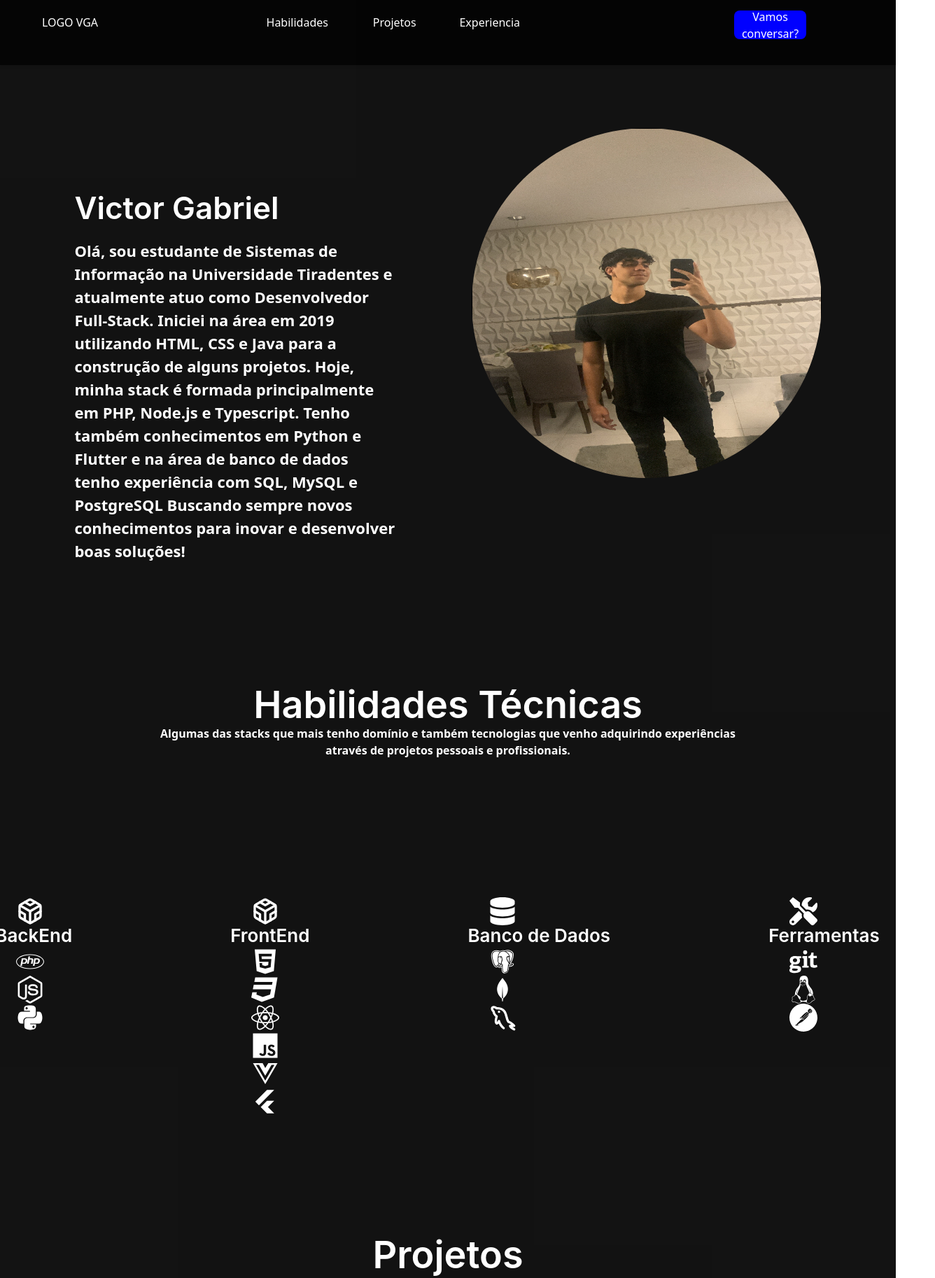
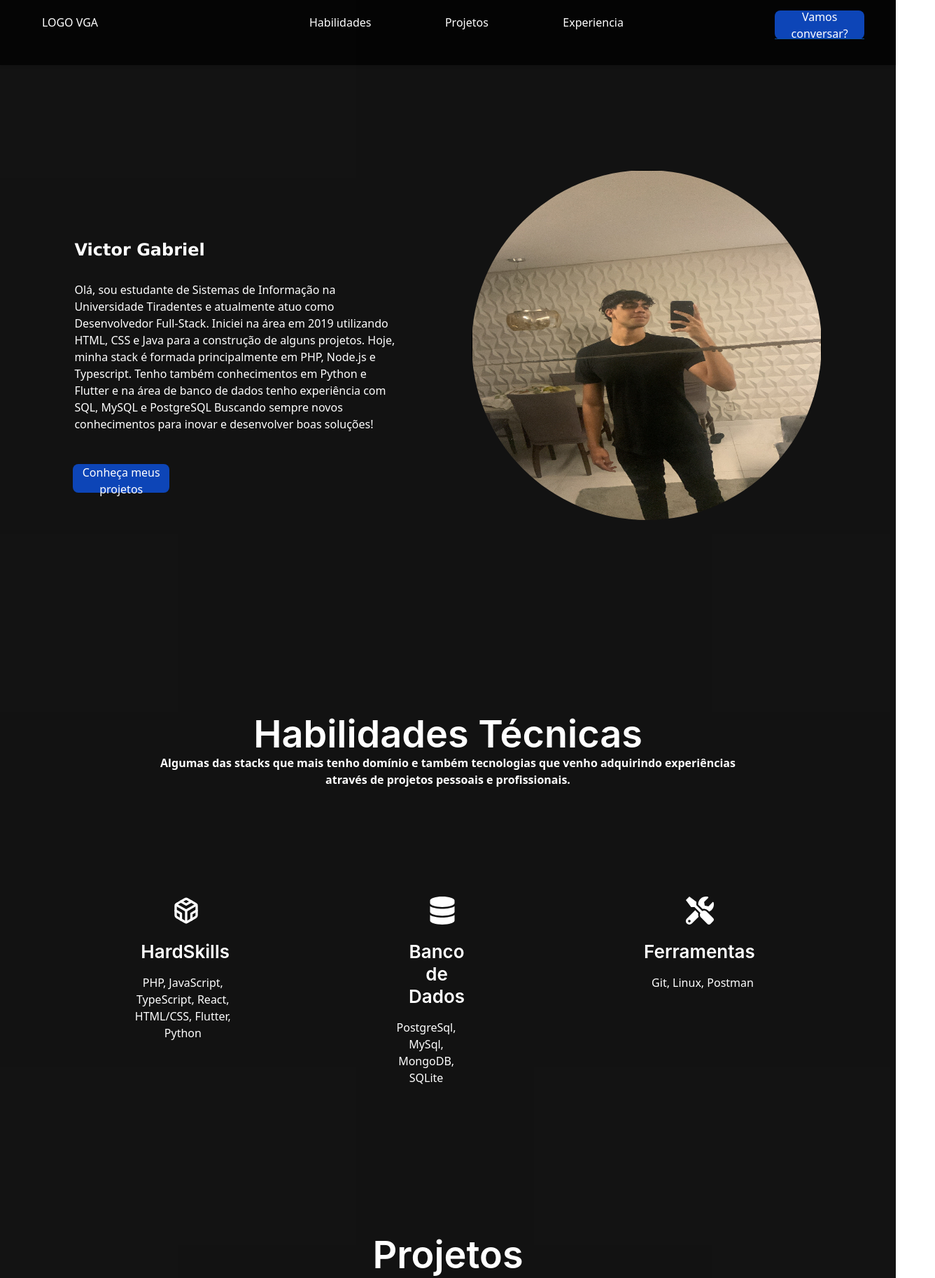
Before and after one commit to victorsota/portfolio, a React (Vite) app: page / in a window 1280 px wide. Shown: the top 1826 px of the page at 70% size, 1336 px wide, since content can reach past the window. Built offline with nearby package versions, Linux system fonts and the light colour scheme.

Commit message:
feat: correcoes de alinhamento e skills

```diff
--- a/src/components/About.jsx
+++ b/src/components/About.jsx
@@ -1,6 +1,7 @@
 import React from "react";
 import "../styles/about.css";
 import minhaFoto from "../img/minhaFoto.jpeg";
+import { Link } from "react-scroll";
 
 const About = () => {
   return (
@@ -9,7 +10,7 @@ const About = () => {
         <div className="textAbout">
           <div className="nome">Victor Gabriel</div>
           <br></br>
-          <div className="about">
+          <div className="sobremim">
             Olá, sou estudante de Sistemas de Informação na Universidade
             Tiradentes e atualmente atuo como Desenvolvedor Full-Stack. Iniciei
             na área em 2019 utilizando HTML, CSS e Java para a construção de
@@ -18,6 +19,13 @@ const About = () => {
             e na área de banco de dados tenho experiência com SQL, MySQL e
             PostgreSQL Buscando sempre novos conhecimentos para inovar e
             desenvolver boas soluções!
+          </div>
+          <div class="localbotao">
+            <div class="botaoabout">
+              <Link to="projects" smooth={true} duration={500}>
+                <button className="botaoabout2">Conheça meus projetos</button>
+              </Link>
+            </div>
           </div>
         </div>
         <div className="profile-container">
--- a/src/components/Contact.jsx
+++ b/src/components/Contact.jsx
@@ -84,15 +84,15 @@ const Contact = () => {
         <h2 class="textfim">Contatos e Redes Sociais</h2>
         <div class="iconerede">
           <div class="redesocial">
-            <FaGithub className="icon" />
+            <FaGithub className="iconex" />
             <a class="linksocial">github.com/victorsota</a>
           </div>
           <div class="redesocial">
-            <FaLinkedin className="icon" />
+            <FaLinkedin className="iconex" />
             <a class="linksocial">linkedin.com/in/victor-gabriel-vieira/</a>
           </div>
           <div class="redesocial">
-            <TfiEmail className="icon" />
+            <TfiEmail className="iconex" />
             <a class="linksocial">victorgabrielfrancisco@gmail.com</a>
           </div>
         </div>
--- a/src/components/Experience.jsx
+++ b/src/components/Experience.jsx
@@ -1,4 +1,3 @@
-import "../styles/projects.css";
 import "../styles/experience.css";
 import exp from "../img/exp.png";
 
@@ -15,12 +14,12 @@ const Experience = () => {
             title="profilePicture"
           />
         </div>
-        <div className="textAbout">
+        <div className="textexp">
           <div className="nomeex">Desenvolvedor FullStack</div>
           <br></br>
           <div className="about">
             Companhia de Saneamento de Sergipe{" "}
-            <a class="data">/ abril 2022 - o momento / </a>
+            <a class="data">/abril 2022 - o momento/ </a>
             <p></p>
             <br></br>- Desenvolvimento do Sistema de Gerenciamento de Frota • Na
             construção do projeto utilizei Javascript, PHP, HTML e CSS • Banco
--- a/src/components/Navbar.jsx
+++ b/src/components/Navbar.jsx
@@ -16,12 +16,12 @@ const Navbar = () => {
                 Habilidades
               </Link>
             </li>
-            <li>
+            <li class="links">
               <Link to="projects" smooth={true} duration={500}>
                 Projetos
               </Link>
             </li>
-            <li>
+            <li class="links">
               <Link to="experience" smooth={true} duration={500}>
                 Experiencia
               </Link>
--- a/src/components/Skills.jsx
+++ b/src/components/Skills.jsx
@@ -32,36 +32,20 @@ const Skills = () => {
       <div className="skills">
         <div class="container">
           <FiCodesandbox className="icon" />
-          <span className="text">BackEnd</span>
-          <div class="subicons">
-            <FaPhp className="icon" />
-            <FaNodeJs className="icon" />
-            <FaPython className="icon" />
+          <span className="text">HardSkills</span>
+          <div class="habilidades">
+            PHP, JavaScript, TypeScript, React, HTML/CSS, Flutter, Python
           </div>
         </div>
-        <div class="container">
-          <FiCodesandbox className="icon" />
-          <span className="text">FrontEnd</span>
-          <FaHtml5 className="icon" />
-          <FaCss3 className="icon" />
-          <FaReact className="icon" />
-          <IoLogoJavascript className="icon" />
-          <FaVuejs className="icon" />
-          <RiFlutterFill className="icon" />
-        </div>
-        <div class="container">
+        <div class="container2">
           <FaDatabase className="icon" />
           <span className="text">Banco de Dados</span>
-          <BiLogoPostgresql className="icon" />
-          <BiLogoMongodb className="icon" />
-          <TbBrandMysql className="icon" />
+          <div class="habilidades">PostgreSql, MySql, MongoDB, SQLite</div>
         </div>
-        <div class="container2">
+        <div class="container3">
           <FaTools className="icon2" />
           <span className="text">Ferramentas</span>
-          <FaGit className="icon" />
-          <FaLinux className="icon" />
-          <SiPostman className="icon" />
+          <div class="habilidades">Git, Linux, Postman</div>
         </div>
       </div>
     </section>
--- a/src/styles/about.css
+++ b/src/styles/about.css
@@ -1,19 +1,46 @@
 .text {
   color: #ffffff;
   width: 357px;
-  font-family: Inter;
-  font-size: 44px;
+  font-family: Verdana, Geneva, Tahoma, sans-serif;
+  font-size: 16px;
   font-weight: 600;
   line-height: 29px;
   letter-spacing: 0em;
   text-align: left;
 }
 
+.botaoabout {
+  width: 30%;
+  font-size: 16px;
+  width: 30%;
+  text-align: left;
+  margin-left: -20%;
+}
+
+.botaoabout2 {
+  margin-top: 45px;
+  margin-left: 65%;
+  width: 100%;
+  height: 41px; /* Altura atualizada */
+  border-radius: 8px; /* Pontas arredondadas */
+  background-color: #0d45b7;
+  color: white; /* Cor do texto branco */
+  border: none;
+  font-weight: normal;
+  cursor: pointer;
+  align-items: center; /* Centraliza verticalmente */
+  justify-content: center;
+  position: relative; /* Adiciona posição relativa */
+}
+
+.localbotao {
+  width: 100%;
+}
 .nome {
   color: #ffffff;
   width: 357px;
-  font-family: Inter;
-  font-size: 44px;
+  font-family: Verdana, Geneva, Tahoma, sans-serif;
+  font-size: 24px;
   font-weight: 600;
   line-height: 29px;
   letter-spacing: 0em;
@@ -22,16 +49,20 @@
 
 .textAbout {
   width: 36%;
-  padding: 0%;
-  /* margin-left: -700px; */
   margin-top: 100px;
 }
 
 .about {
   color: white;
-  font-size: 22px;
+  font-size: 16px;
+  font-family: Verdana, Geneva, Tahoma, sans-serif;
 }
 
+.sobremim {
+  font-size: 16px;
+  color: white;
+  font-weight: normal;
+}
 .conteudo {
   /* margin-left: 50%; */
   display: flex;
--- a/src/styles/experience.css
+++ b/src/styles/experience.css
@@ -12,9 +12,9 @@
 
 .nomeex {
   color: #ffffff;
-  width: 657px;
-  font-family: Inter;
-  font-size: 44px;
+  width: 357px;
+  font-family: Verdana, Geneva, Tahoma, sans-serif;
+  font-size: 24px;
   font-weight: 600;
   line-height: 29px;
   letter-spacing: 0em;
@@ -25,20 +25,17 @@
   color: blue;
 }
 
-.textAbout {
+.textexp {
   width: 36%;
-  padding: 0%;
-  /* margin-left: -700px; */
-  margin-top: 100px;
 }
 
 .about {
   color: white;
-  font-size: 22px;
+  font-size: 16px;
+  font-weight: normal;
 }
 
 .conteudo {
-  /* margin-left: 50%; */
   display: flex;
   width: 100%;
   justify-content: space-evenly;
--- a/src/styles/form.css
+++ b/src/styles/form.css
@@ -13,6 +13,7 @@
   margin-bottom: 25px;
   color: white;
   font-size: 25px;
+  font-weight: normal;
 }
 label {
   display: none; /* Oculta as labels */
@@ -55,6 +56,7 @@ textarea {
   width: 100%;
   padding: 10px;
   border: 1px solid #ccc;
+  font-weight: normal;
   border-radius: 4px;
   box-sizing: border-box;
   font-size: 14px;
--- a/src/styles/skills.css
+++ b/src/styles/skills.css
@@ -9,11 +9,20 @@
   text-align: center;
 }
 
-.contenttitle {
+.habilidades {
+  margin-top: 15px;
+  color: white;
+  font-size: 16px;
+  font-weight: normal;
+  width: 150%;
+  margin-left: -35px;
+}
+
+/* .contenttitle {
   display: flex;
   text-align: center;
   flex-direction: column;
-}
+} */
 
 .subtitulo {
   margin-top: 15px;
@@ -25,7 +34,7 @@
 
 .text {
   font-size: 26px;
-  margin-left: -30px;
+  margin-bottom: 24px;
   color: #ffffff;
   font-family: Inter;
 }
@@ -39,6 +48,9 @@
 
 .skills {
   width: 100%;
+  margin-top: -10%;
+  margin-left: 25%;
+  margin-right: 25%;
   text-align: center;
   display: flex;
   justify-content: center;
@@ -46,19 +58,31 @@
 
 .container {
   margin-right: 20%;
+  margin-left: 20%;
+  width: 30%;
+}
+
+.container2 {
+  margin-right: 20%;
+  width: 40%;
+}
+
+.container3 {
+  margin-right: 20%;
+  width: 30%;
 }
 
 .icon {
+  margin-left: 35%;
+  margin-bottom: 24px;
   color: white;
   font-size: 40px;
 }
 
-.sicon {
-  color: white;
-  font-size: 20px;
-}
-
 .icon2 {
   color: white;
-  font-size: 40px; /* Define o tamanho do ícone */
+  margin-left: 38%;
+
+  font-size: 40px;
+  margin-bottom: 24px; /* Define o tamanho do ícone */
 }
--- a/src/styles/style.css
+++ b/src/styles/style.css
@@ -20,6 +20,7 @@ section {
   display: flex;
   justify-content: center;
   text-align: center;
+  margin-left: 10%;
   width: 60%;
 }
 
@@ -37,6 +38,7 @@ section {
 
 .links {
   width: 15%;
+  margin-left: 5%;
 }
 
 nav {
@@ -54,20 +56,37 @@ nav {
 
 .custom-button {
   margin-top: 15px;
+  margin-left: 65%;
   width: 100%;
   height: 41px; /* Altura atualizada */
   border-radius: 8px; /* Pontas arredondadas */
-  background-color: blue; /* Cor de fundo azul */
+  background-color: #0d45b7;
   color: white; /* Cor do texto branco */
   border: none; /* Remove a borda do botão */
   cursor: pointer; /* Altera o cursor para indicar que o botão é clicável */
   display: flex; /* Permite centralizar verticalmente */
   align-items: center; /* Centraliza verticalmente */
   justify-content: center;
+  position: relative; /* Adiciona posição relativa */
+}
+
+.custom-button:hover {
+  background-color: #0a51a3; /* Altera a cor de fundo no hover */
+}
+
+.custom-button::after {
+  content: "";
+  position: absolute;
+  bottom: 0;
+  left: 0;
+  width: 100%;
+  height: 1px; /* Altura da linha */
+  background-color: #0a51a3; /* Cor da linha */
 }
 
 .botaonav {
   width: 10%;
+  min-width: 10%;
 }
 
 nav ul {
@@ -78,3 +97,27 @@ nav ul {
 nav ul li {
   margin-right: 10%;
 }
+
+.links a {
+  color: white;
+  text-decoration: none;
+}
+
+.links a:hover {
+  color: #2982e7; /* Cor ao passar o mouse */
+  text-decoration: underline; /* Sublinhado ao passar o mouse */
+}
+
+.links a:focus {
+  color: gray; /* Cor ao focar */
+  outline: none; /* Remove a borda de foco padrão */
+}
+
+.links a:focus::after {
+  content: "";
+  display: block;
+  width: 100%;
+  height: 2px; /* Altura do sublinhado ao focar */
+  background-color: rgb(145, 27, 27); /* Cor do sublinhado ao focar */
+  margin-top: 3px; /* Espaçamento entre o link e o sublinhado ao focar */
+}
```
